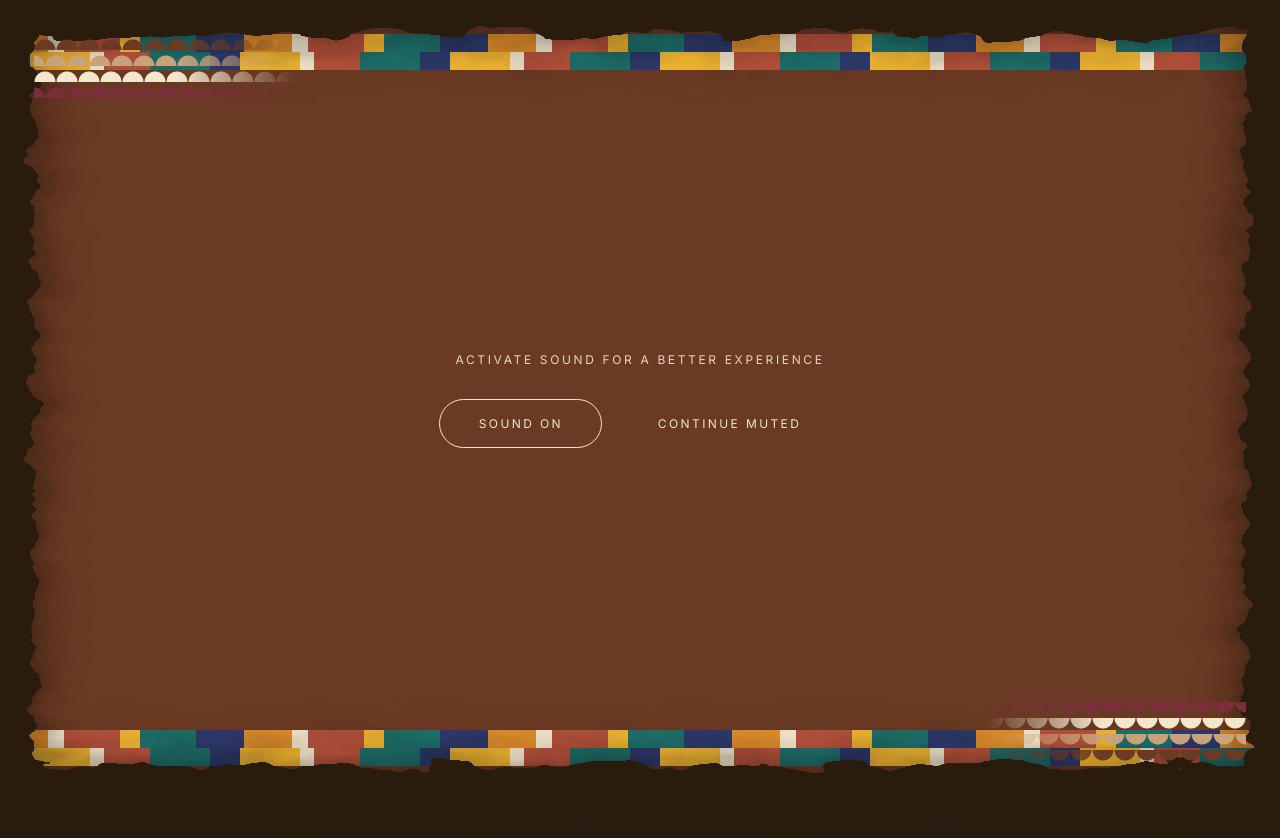
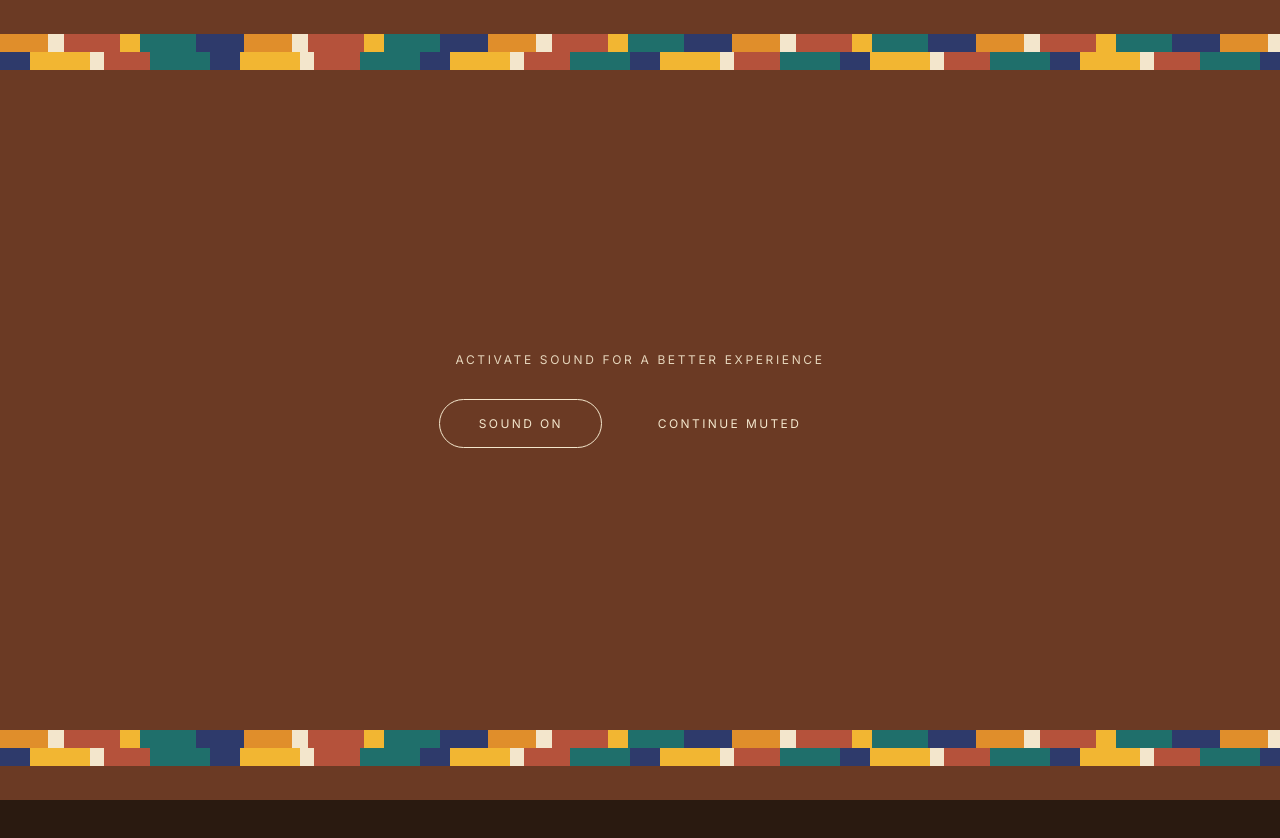
Before and after one commit to Pr1ncx/WanderWords, a website built with Vite: page index.html in a window 1280 px wide. Shown: the top 838 px of the page. Built offline with nearby package versions, Linux system fonts and the light colour scheme; some packages are replaced by stand-ins of ours; files whose address does not match are found by name; a web font is replaced by a local one.

Commit message:
Remove the torn-paper frame and scalloped corners from the whole site

```diff
--- a/index.html
+++ b/index.html
@@ -25,10 +25,6 @@
 
   <canvas id="webgl"></canvas>
 
-  <!-- Painted frame + scalloped jharokha corners -->
-  <div id="frame"></div>
-  <div class="scallop scallop--tl"></div>
-  <div class="scallop scallop--br"></div>
 
   <!-- Fixed controls -->
   <a id="badge" class="ctrl" aria-label="WanderWords India Rail Tour">
--- a/src/stage3.css
+++ b/src/stage3.css
@@ -1,5 +1,5 @@
-/* Keep static decoration on its own compositor layer so it is never repainted */
-#frame, .scallop { will-change: transform; }
+/* Full-bleed layout: no frame around the site */
+#frame, .scallop { display: none; }
 
 /* ---------- Act I: the fogged window ---------- */
 #opening {
```
